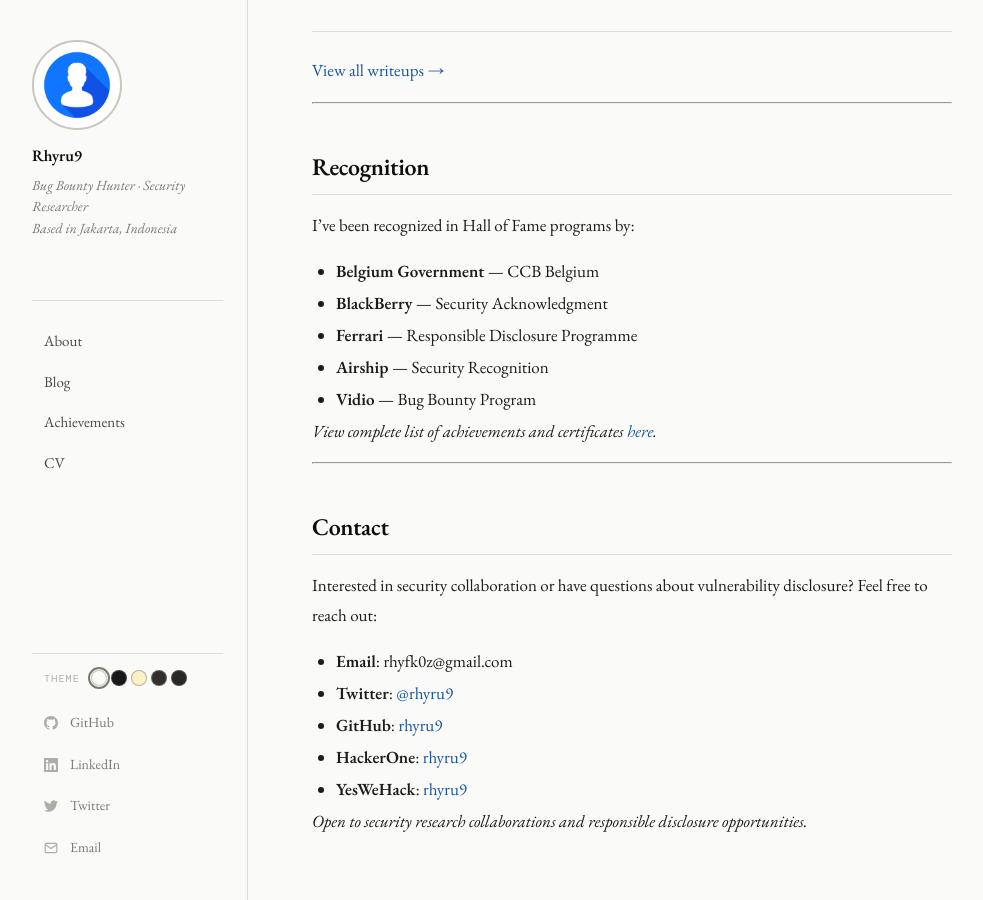
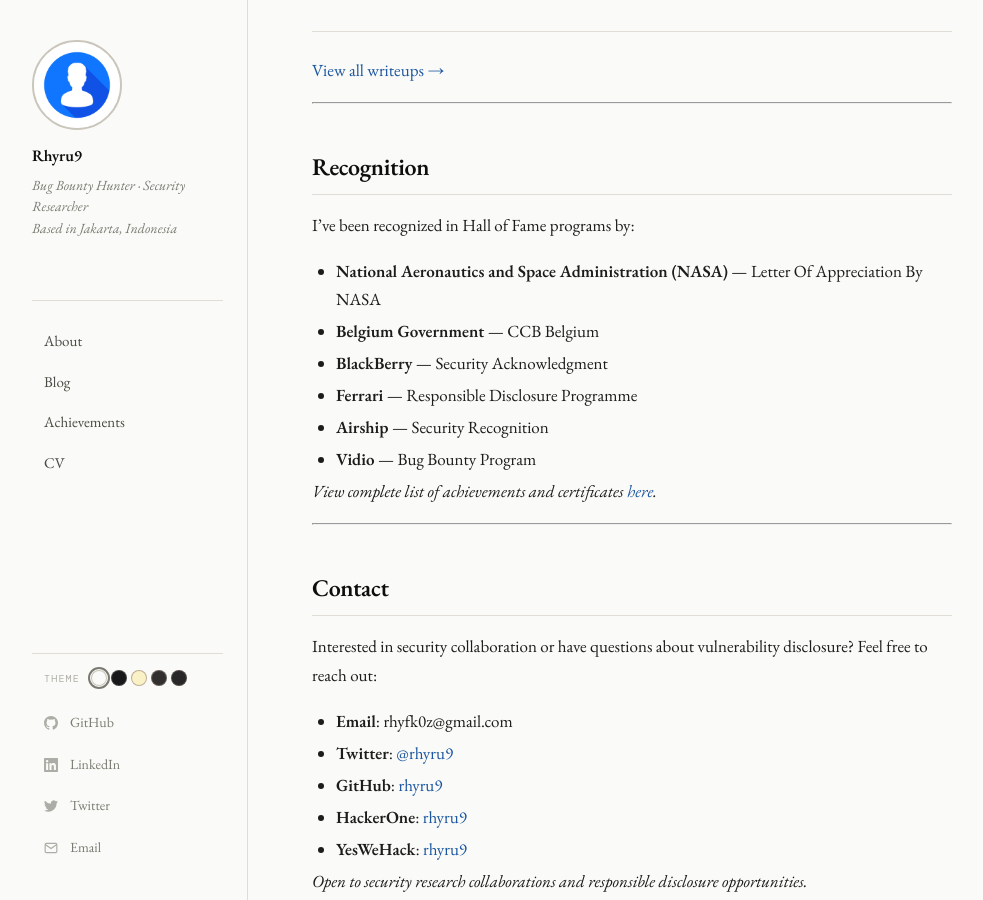
Before and after one commit to Rhyru9/rhyru9.github.io, a Jekyll site: the page built from index.md, in a window 1280 px wide and 900 px high, scrolled down 2539 px. Shown: the whole window, without its empty margins (128-1111 px from the left). Built offline with Jekyll 4.4.1, drawn with Linux system fonts in a browser that asks for light colours.

Commit message:
add Lor NASA

```diff
--- a/index.md
+++ b/index.md
@@ -106,6 +106,7 @@
 ## Recognition
 
 I've been recognized in Hall of Fame programs by:
+- **National Aeronautics and Space Administration (NASA)** — Letter Of Appreciation By NASA
 - **Belgium Government** — CCB Belgium
 - **BlackBerry** — Security Acknowledgment
 - **Ferrari** — Responsible Disclosure Programme
```
